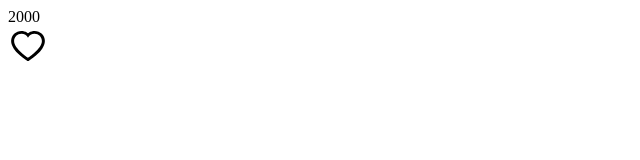
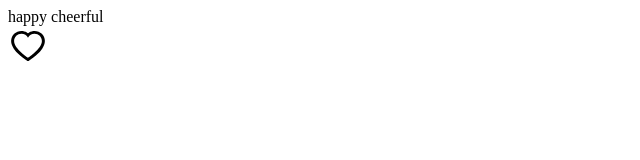
Before and after one commit to CodeScott00/react-game-app, a React (Vite) app: page / in a window 1280 px wide. Shown: the top 160 px of the page, without its empty margins (0-640 px from the left). Built offline with nearby package versions, Linux system fonts and the light colour scheme.

Commit message:
updating state array

```diff
--- a/src/App.tsx
+++ b/src/App.tsx
@@ -5,24 +5,17 @@ import { useState } from "react";
 function App() {
   //const [firstName, setFirstName] = useState("");
   //const [lastName, setLastName] = useState("");
-  const [person, setPerson] = useState({
-    firstName: "Scott",
-    address: {
-      city: "Beach",
-      postcode: 2000,
-    },
-  });
+  const [person, setPerson] = useState(["happy ", "cheerful"]);
 
   const handleClick = () => {
-    setPerson({
-      ...person,
-      address: { ...person.address, postcode: 2001 },
-    });
+    // add //setPerson([...person, " excited"]); //we dont want to modify state directly so we make a copy of the object or array and edit that
+    // remove - setPerson(person.filter((peep) => peep !== "happy "));
+    // update setPerson(person.map((peep) => (peep === "happy " ? "happiness " : peep)));
   };
 
   return (
     <>
-      <div>{person.address.postcode}</div>
+      <div>{person}</div>
       <Like onClick={handleClick} />
     </>
   );
```
